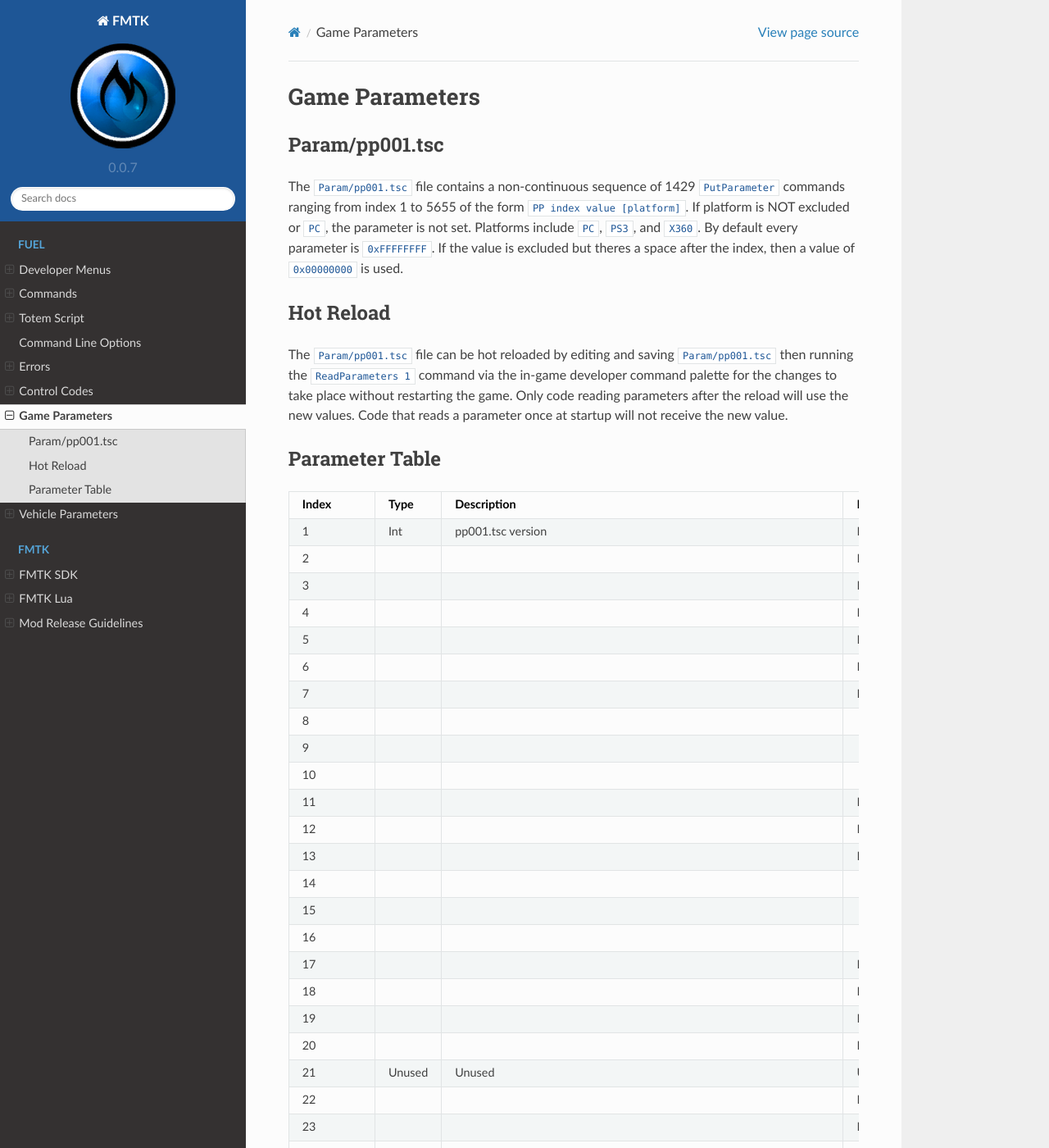
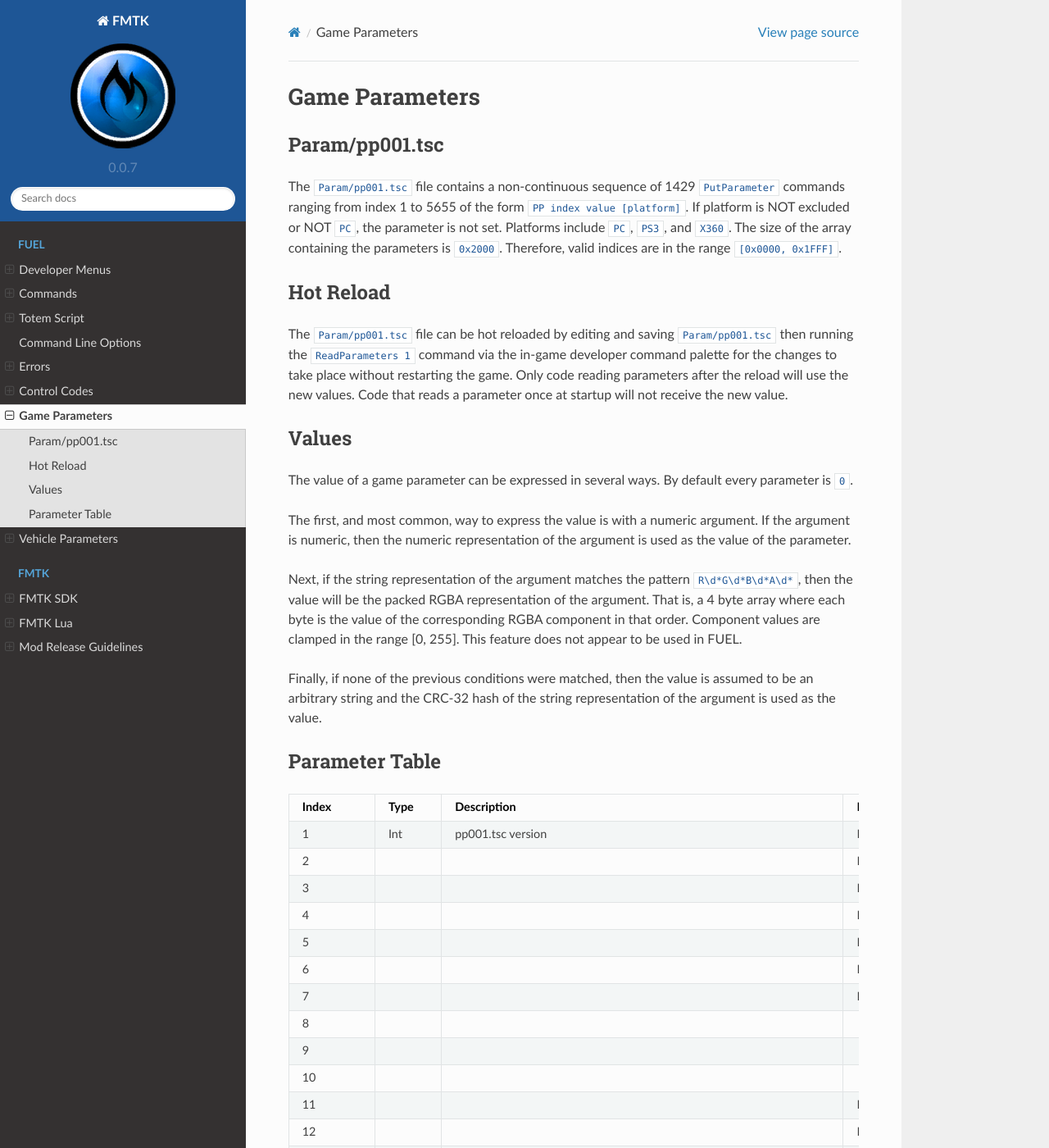
Before and after one commit to widberg/fmtk, a Sphinx documentation site: the page built from docs/source/fuelgameparam.rst, in a window 1280 px wide and 1400 px high. Shown: the whole window at 82% size. Built offline with Sphinx 7.4.7 and the Read the Docs theme 2.0.0, drawn with Linux system fonts in a browser that asks for light colours.

Commit message:
Updated putparam info

```diff
--- a/docs/source/fuelgameparam.rst
+++ b/docs/source/fuelgameparam.rst
@@ -4,12 +4,23 @@ Game Parameters
 Param/pp001.tsc
 ----------------------
 
-The ``Param/pp001.tsc`` file contains a non-continuous sequence of 1429 ``PutParameter`` commands ranging from index 1 to 5655 of the form ``PP index value [platform]``. If platform is NOT excluded or ``PC``, the parameter is not set. Platforms include ``PC``, ``PS3``, and ``X360``. By default every parameter is ``0xFFFFFFFF``. If the value is excluded but theres a space after the index, then a value of ``0x00000000`` is used.
+The ``Param/pp001.tsc`` file contains a non-continuous sequence of 1429 ``PutParameter`` commands ranging from index 1 to 5655 of the form ``PP index value [platform]``. If platform is NOT excluded or NOT ``PC``, the parameter is not set. Platforms include ``PC``, ``PS3``, and ``X360``. The size of the array containing the parameters is ``0x2000``. Therefore, valid indices are in the range ``[0x0000, 0x1FFF]``.
 
 Hot Reload
 ----------
 
 The ``Param/pp001.tsc`` file can be hot reloaded by editing and saving ``Param/pp001.tsc`` then running the ``ReadParameters 1`` command via the in-game developer command palette for the changes to take place without restarting the game. Only code reading parameters after the reload will use the new values. Code that reads a parameter once at startup will not receive the new value.
+
+Values
+------
+
+The value of a game parameter can be expressed in several ways. By default every parameter is ``0``.
+
+The first, and most common, way to express the value is with a numeric argument. If the argument is numeric, then the numeric representation of the argument is used as the value of the parameter.
+
+Next, if the string representation of the argument matches the pattern ``R\d*G\d*B\d*A\d*``, then the value will be the packed RGBA representation of the argument. That is, a 4 byte array where each byte is the value of the corresponding RGBA component in that order. Component values are clamped in the range [0, 255]. This feature does not appear to be used in FUEL.
+
+Finally, if none of the previous conditions were matched, then the value is assumed to be an arbitrary string and the CRC-32 hash of the string representation of the argument is used as the value.
 
 Parameter Table
 ---------------
```
